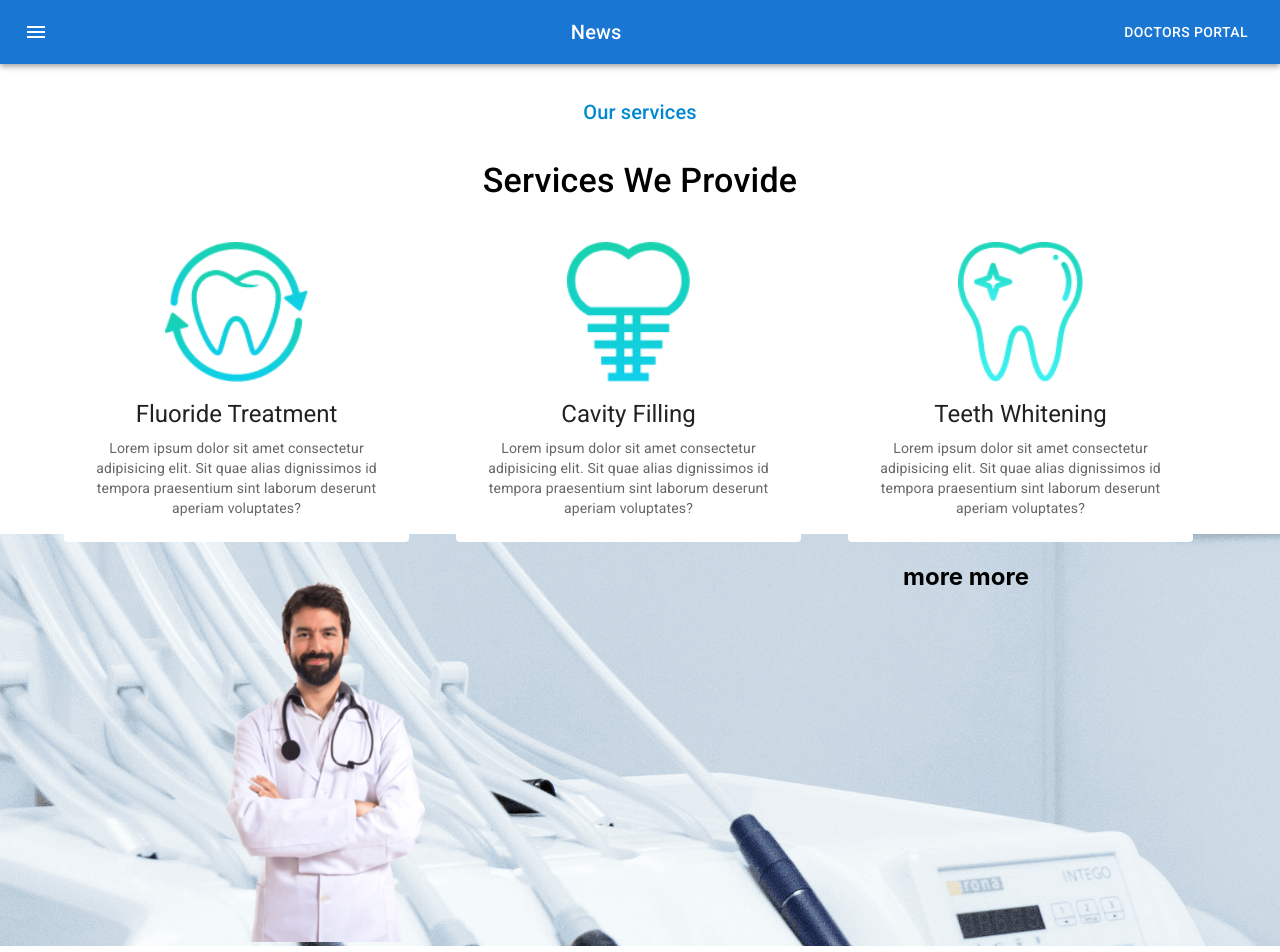
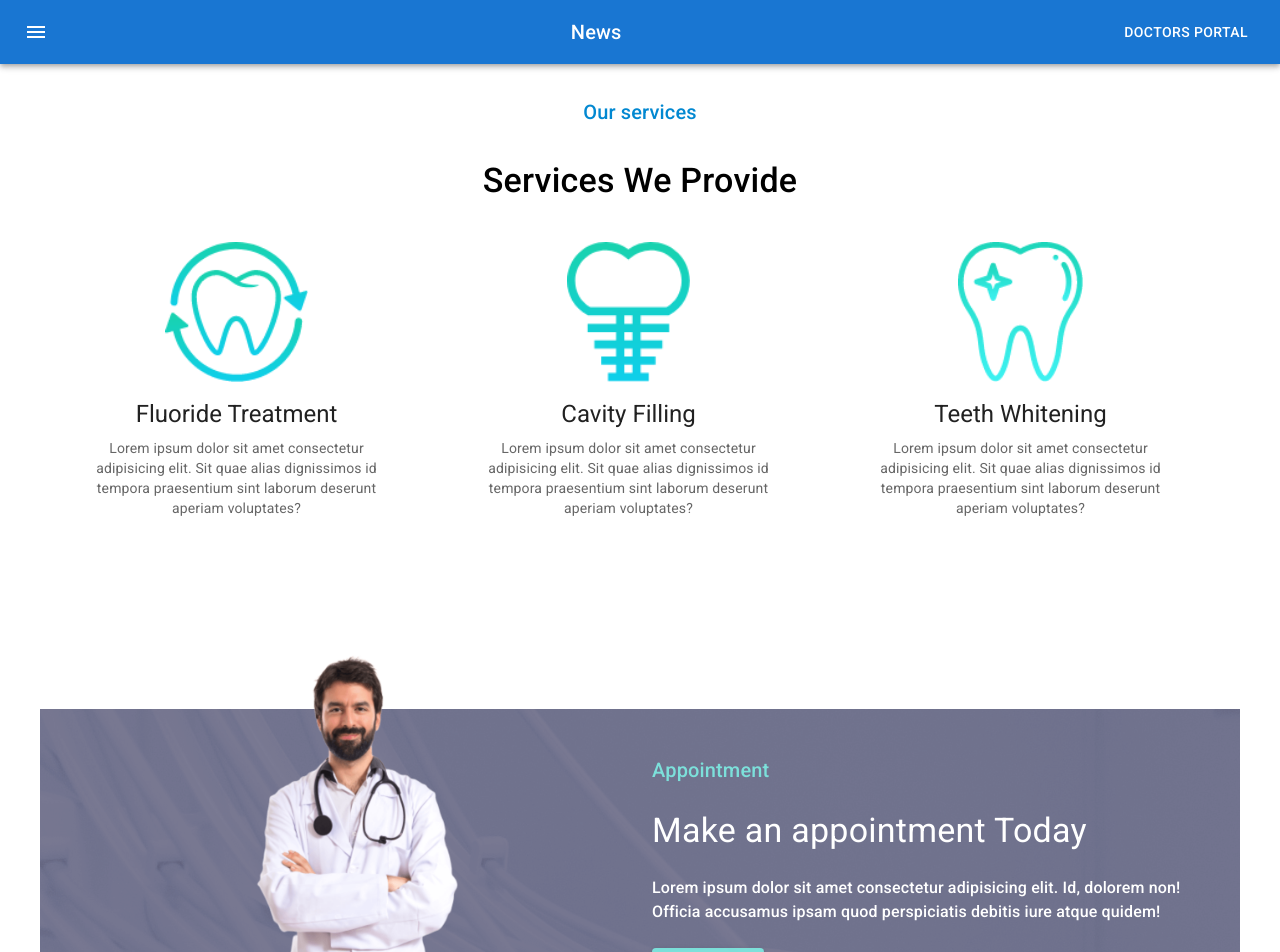
Before and after one commit to GitMohammd/Doctors-Portal, a React (Create React App) app: page / in a window 1280 px wide. Shown: the top 952 px of the page. Built offline with nearby package versions, Linux system fonts and the light colour scheme.

Commit message:
add appointment

```diff
--- a/src/Pages/Home/AppointmentBannar/AppoinmentBannar.js
+++ b/src/Pages/Home/AppointmentBannar/AppoinmentBannar.js
@@ -1,28 +1,63 @@
-import React from 'react';
+import React from "react";
 import Grid from "@mui/material/Grid";
 import Box from "@mui/material/Box";
 import bg from "../../../images/appointment-bg.png";
 import doctor from "../../../images/doctor.png";
+import { Button, Typography } from "@mui/material";
+import Container from "@mui/material/Container";
 
 const bannarBg = {
-        background: `url(${bg})`
-    }
+  background: `url(${bg})`,
+  marginTop: 175,
+  backgroundColor: "rgba(90, 89, 120, 0.8) ",
+  backgroundBlendMode: "darken"
+};
 
 const AppoinmentBannar = () => {
-
-
-
   return (
-      <Box style={bannarBg} sx={{ width: "100%"}}>
+    <Container
+      style={bannarBg} sx={{ width: "100%" }}>
       <Grid container rowSpacing={1} columnSpacing={{ xs: 1, sm: 2, md: 3 }}>
         <Grid item xs={12} md={6}>
-            <img style={{ width: 400 }} src={doctor} alt="" />
+          <img
+            style={{ width: 400, marginTop: "-100px" }}
+            src={doctor}
+            alt=""
+          />
         </Grid>
-          <Grid item xs={12} md={6}>
-            <h2>more more</h2>
+        <Grid
+          item
+          xs={12}
+          md={6}
+          sx={{
+            display: "flex",
+            textAlign: "left",
+            justifyContent: "flex-start",
+            alignItems: "center",
+          }}
+        >
+          <Box sx={{ color: "white" }}>
+            <Typography variant="h6" sx={{ color: "rgba(127, 251, 237, 0.8)" }}>
+              Appointment
+            </Typography>
+            <Typography variant="h4" sx={{ mt: 3 }}>
+              Make an appointment Today
+            </Typography>
+            <Typography sx={{ fontWeight: 500, mt: 3, mb: 3 }}>
+              Lorem ipsum dolor sit amet consectetur adipisicing elit. Id,
+              dolorem non! Officia accusamus ipsam quod perspiciatis debitis
+              iure atque quidem!
+            </Typography>
+            <Button
+              variant="contained"
+              sx={{ backgroundColor: "rgba(127, 251, 237, 0.8)" }}
+            >
+              Contained
+            </Button>
+          </Box>
         </Grid>
       </Grid>
-      </Box>
+    </Container>
   );
 };
 
--- /dev/null
+++ b/src/Pages/Home/Bannar/Bannar.js
@@ -0,0 +1,31 @@
+import React from 'react';
+import Grid from '@mui/material/Grid';
+import Box  from '@mui/system/Box';
+import Container from '@mui/material/Container';
+import chair from '../../../images/chair.png'
+import bg from "../../../images/bg.png";
+
+const bannarBg = {
+
+}
+
+const Bannar = () => {
+    return (
+      <Container>
+        <Box sx={{ width: "100%" }}>
+          <Grid
+            container
+            rowSpacing={1}
+            columnSpacing={{ xs: 1, sm: 2, md: 3 }}
+          >
+            <Grid item xs={6}>
+
+            </Grid>
+            <Grid item xs={6}></Grid>
+          </Grid>
+        </Box>
+      </Container>
+    );
+};
+
+export default Bannar;
--- a/src/Pages/Home/Home/Home.js
+++ b/src/Pages/Home/Home/Home.js
@@ -1,12 +1,14 @@
 import React from 'react';
 import Navigation from '../../Shared/Navigation/Navigation';
 import AppoinmentBannar from '../AppointmentBannar/AppoinmentBannar';
+import Bannar from '../Bannar/Bannar';
 import Services from '../Services/Services';
 
 const Home = () => {
     return (
         <div>
             <Navigation></Navigation>
+            <Bannar></Bannar>
             <Services></Services>
             <AppoinmentBannar></AppoinmentBannar>
         </div>
```
Lines whose indentation alone changed are shown as unchanged.
